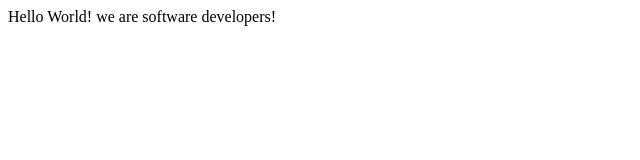
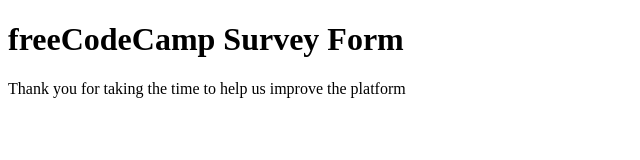
Before and after one commit to rskinnerc/ronald-awais, a plain HTML site: page index.html in a window 1280 px wide. Shown: the whole page, without its empty margins (0-640 px from the left). Drawn offline with Linux system fonts and the light colour scheme.

Commit message:
Add title and description

```diff
--- a/index.html
+++ b/index.html
@@ -8,7 +8,9 @@
 </head>
 
 <body>
-  Hello World! we are software developers!
+  <h1 id="title">freeCodeCamp Survey Form</h1>
+  <p id="description">Thank you for taking the time to help us improve the platform
+  </p>
   <script src="https://cdn.freecodecamp.org/testable-projects-fcc/v1/bundle.js"></script>
 
   <!--
```
